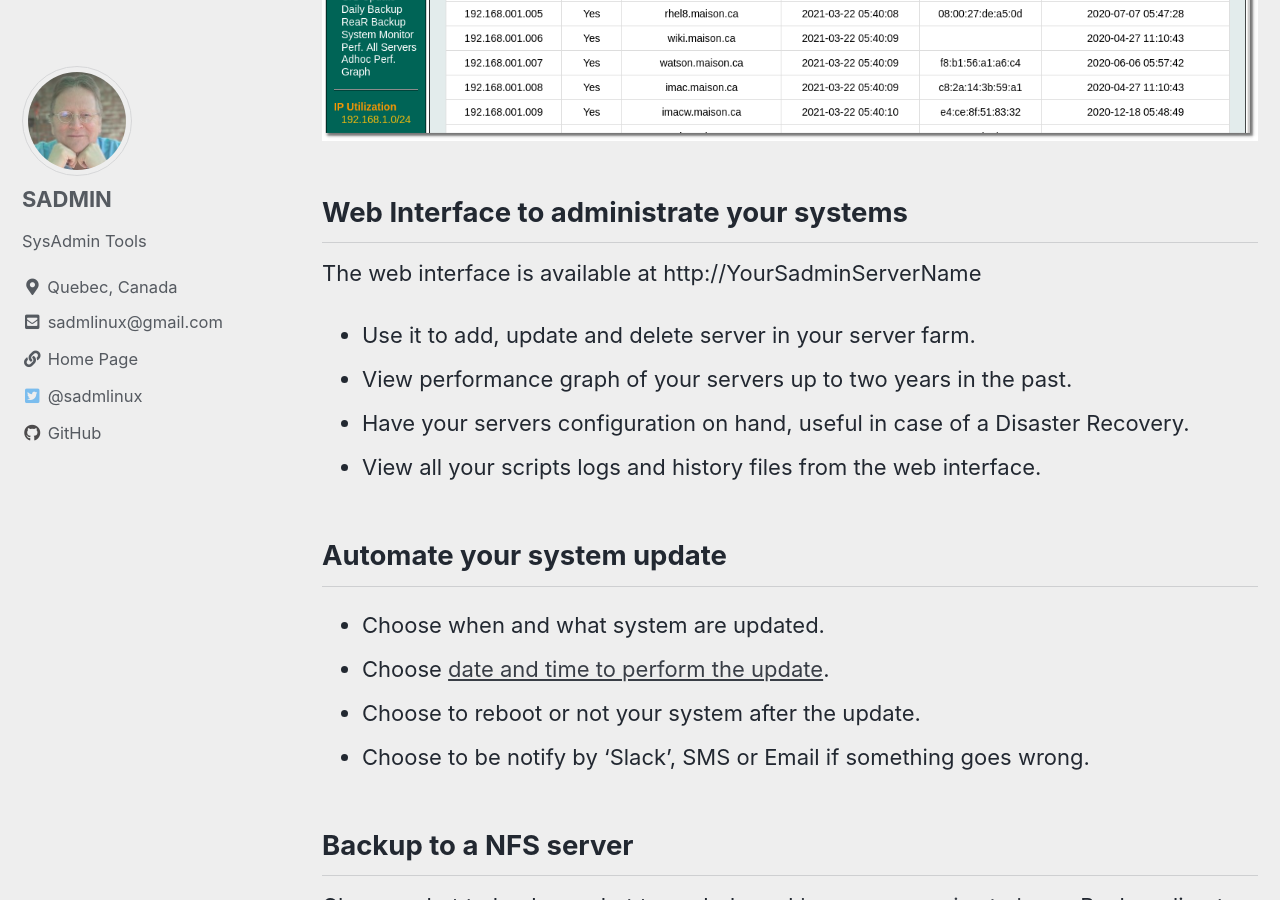
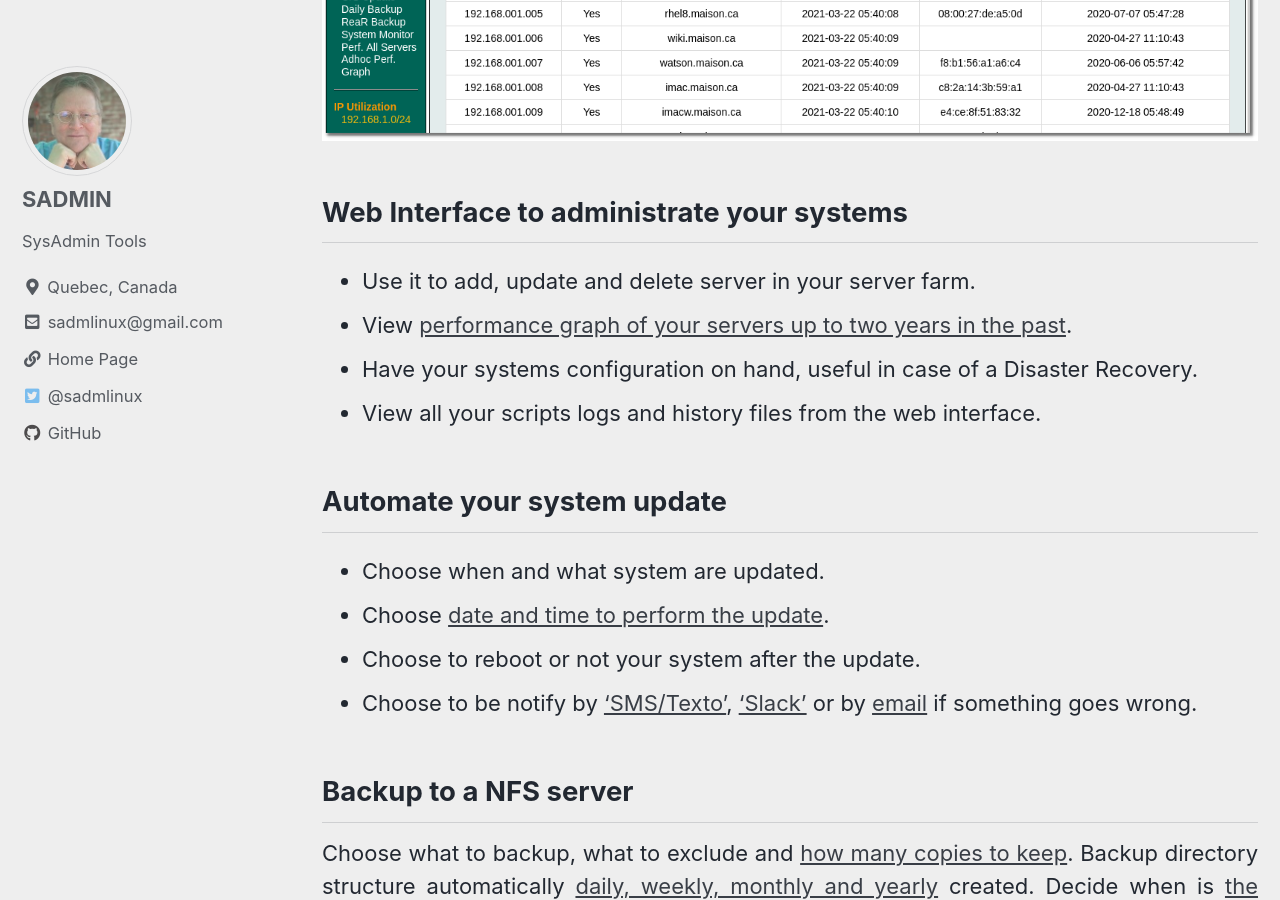
Before and after one commit to jadupl2/jadupl2.github.io, a Jekyll site: the page built from index.md, in a window 1280 px wide and 900 px high, scrolled down 2218 px. Built offline with Jekyll 4.4.1, drawn with Linux system fonts in a browser that asks for light colours; cached includes are drawn as plain includes; some of the changed text lies outside the part shown.

Commit message:
Update Readme and index.md

```diff
--- a/index.md
+++ b/index.md
@@ -48,17 +48,16 @@ templates to create new scripts and benefit of SADMIN tools.
 * Add, [update](/assets/img/webui/server_static_info.png) or delete system in your inventory.
 * It collect [system configuration](/assets/img/webui/server_information.png) and [performance data](/assets/img/perfo/rrd_update_cpu_graph.png) of your systems.
 * Access all this information from a [web interface](/assets/img/webui/main_screen.png) or from the command line.
-* View your servers farm [subnet utilization](/assets/img/webui/view_subnet.png) and see what IP are free to use.
+* View your systems farm [subnet utilization](/assets/img/webui/view_subnet.png) and see what IP are free to use.
 
 ![SubnetInfo](/assets/img/webui/view_subnet.png "SADMIN Subnet Information")
 
 
 
 ## Web Interface to administrate your systems
-The web interface is available at http://YourSadminServerName
 * Use it to add, update and delete server in your server farm.
-* View performance graph of your servers up to two years in the past.
-* Have your servers configuration on hand, useful in case of a Disaster Recovery.
+* View [performance graph of your servers up to two years in the past](assets/img/perfo/sadm_perf_adhoc.png).
+* Have your systems configuration on hand, useful in case of a Disaster Recovery.
 * View all your scripts logs and history files from the web interface.
 
 
@@ -67,7 +66,9 @@ The web interface is available at http://YourSadminServerName
 * Choose when and what system are updated.
 * Choose [date and time to perform the update](/assets/img/webui/osupdate_screen.png).
 * Choose to reboot or not your system after the update.
-* Choose to be notify by 'Slack', SMS or Email if something goes wrong.
+* Choose to be notify by ['SMS/Texto'](/assets/img/sms/textbelt_step10_sms_receive.png),
+['Slack'](/assets/img/slack/slack_warning.png) or by
+[email](/assets/img/mail/sysmon_mail_notification.png) if something goes wrong.
 
 
 
```
Also changed, not shown: README.md.
